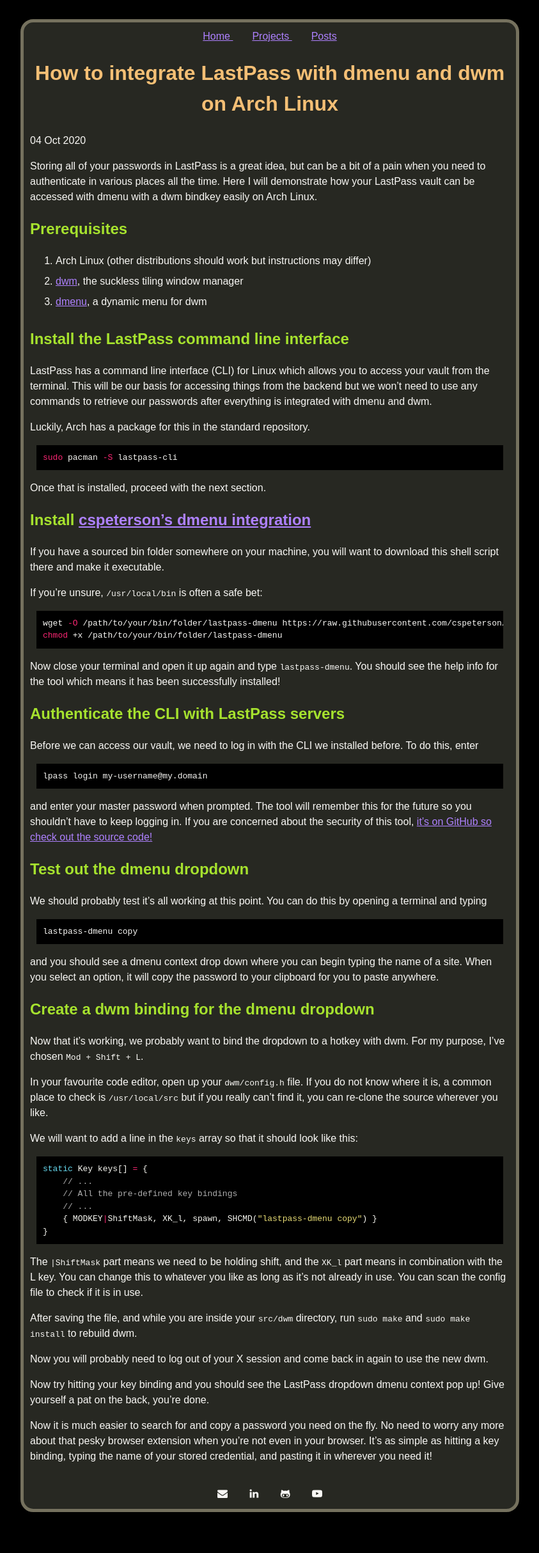
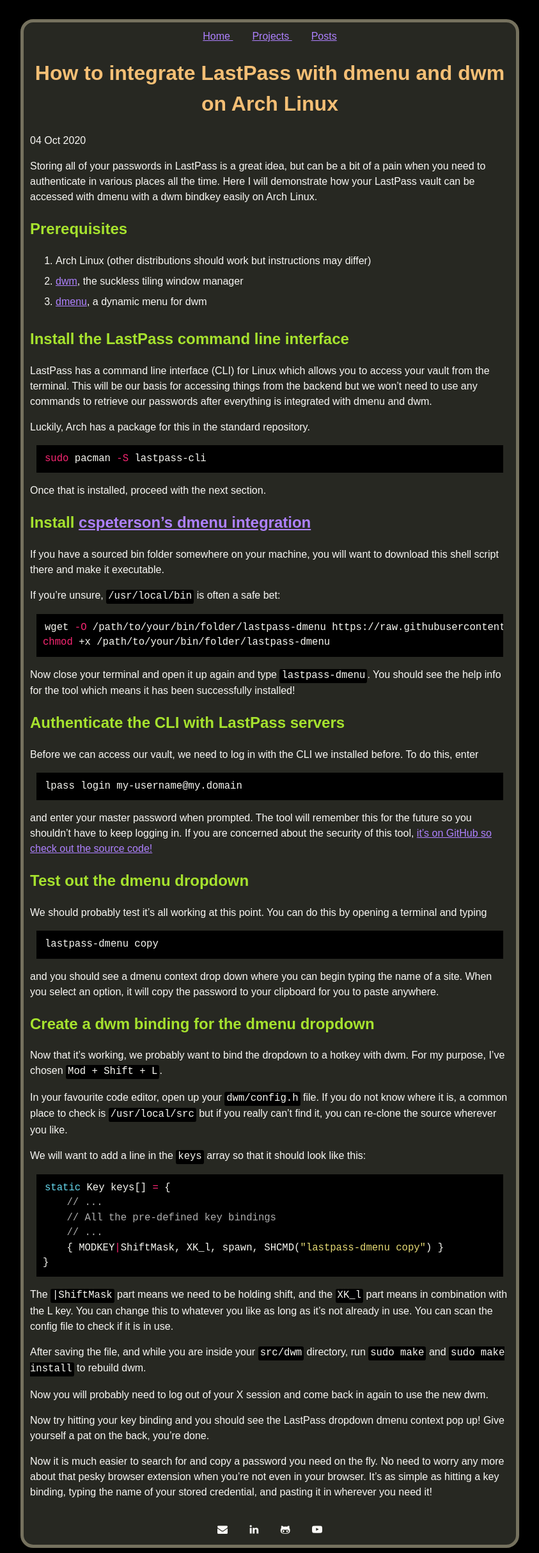
Before and after one commit to tristanbatchler/tbat.me, a Jekyll site: the page built from _posts/2020-10-04-how-to-integrate-lastpass-with-dmenu-and-dwm-on-arch-linux.md, in a window 1280 px wide. Shown: the whole page at 64% size, without its empty margins (218-1061 px from the left). Built offline with Jekyll 4.4.1, drawn with Linux system fonts in a browser that asks for light colours; some web fonts are replaced; a script that is not in the unit is left out; before the commit the page ends 2372 px from its top, so only the background shows below that.

Commit message:
Improve style

```diff
--- a/_sass/main.scss
+++ b/_sass/main.scss
@@ -67,6 +67,14 @@
         padding: 10px;
     }
 
+    code {
+        font-size: larger;
+        background-color: black;
+        color: $lightgray;
+        border-radius: 0.2em;
+        padding: 1px 3px 3px;
+    }
+
 }
 
 #header {
```
